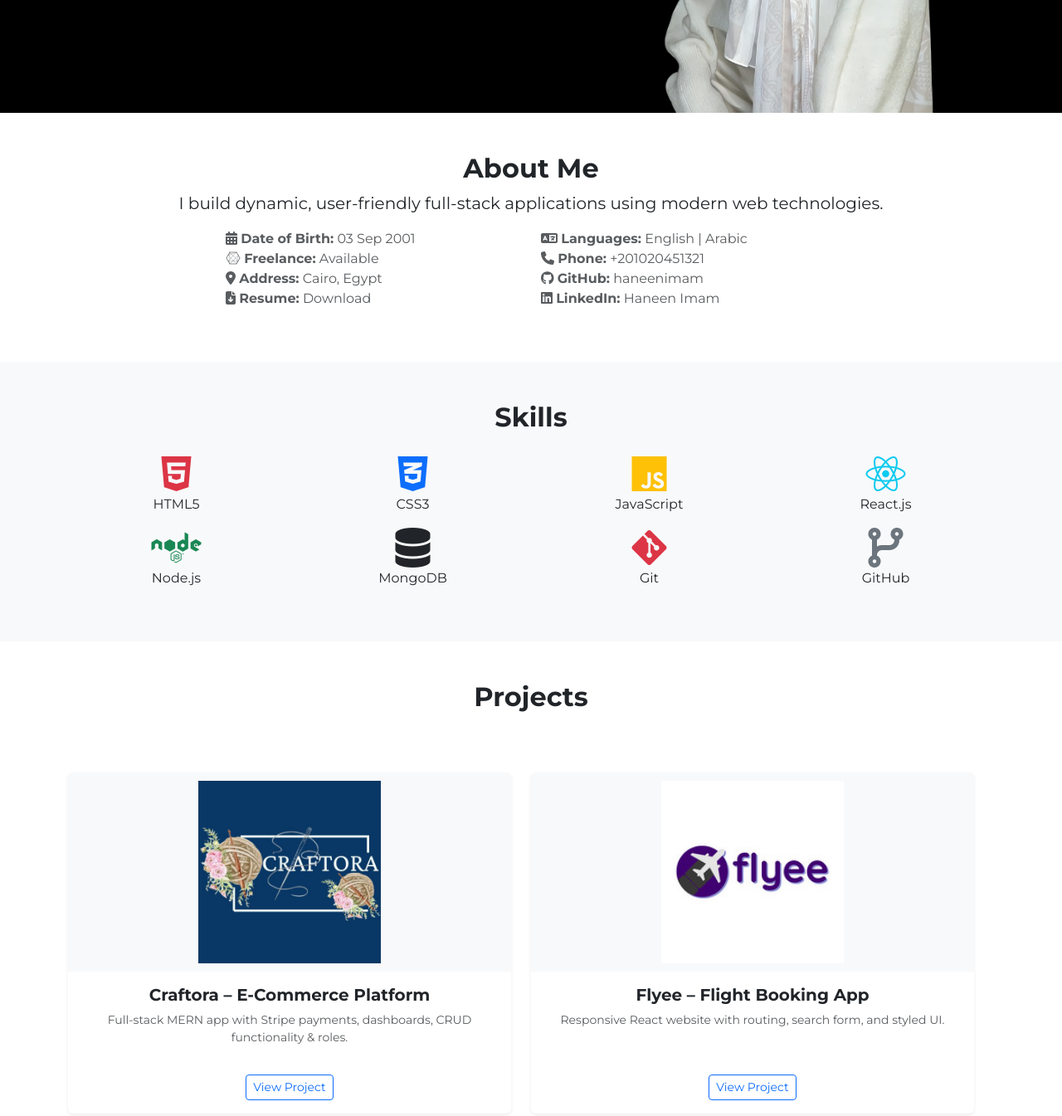
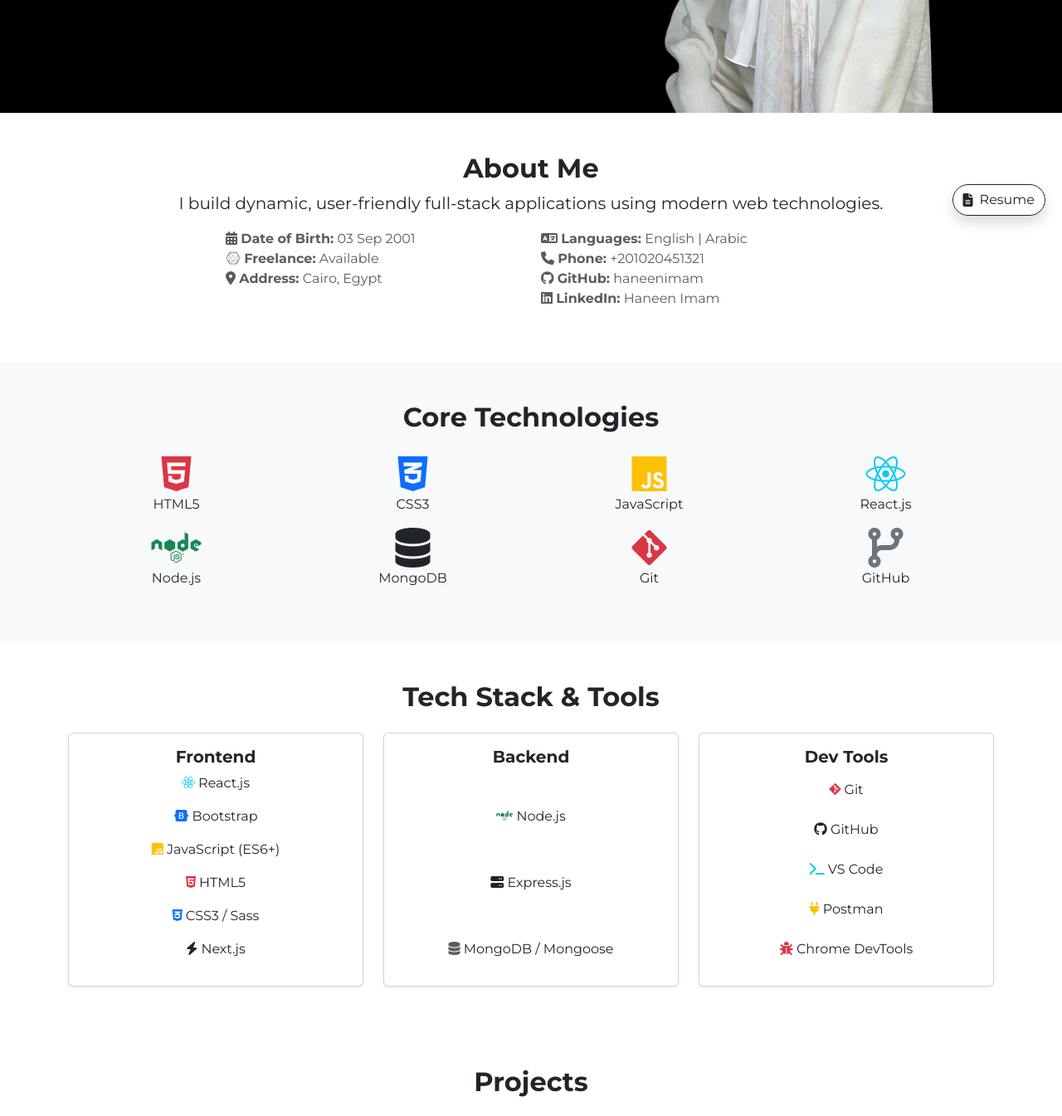
Before and after one commit to haneenimam/my_portfolio, a plain HTML site: page index.html in a window 1280 px wide. Shown: the part 520-1865 px from the top of the page at 83% size. Drawn offline with nearby package versions, Linux system fonts and the light colour scheme.

Commit message:
enhanced

```diff
--- a/index.html
+++ b/index.html
@@ -11,6 +11,8 @@
     <link rel="stylesheet" href="https://cdn.jsdelivr.net/npm/bootstrap@5.3.0/dist/css/bootstrap.min.css" />
     <link rel="stylesheet" href="https://cdnjs.cloudflare.com/ajax/libs/font-awesome/6.4.0/css/all.min.css" />
     <link rel="stylesheet" href="style.css" />
+    <link href="https://unpkg.com/aos@2.3.1/dist/aos.css" rel="stylesheet">
+    <link rel="preload" as="image" href="images/me.png">
 </head>
 
 <body data-bs-spy="scroll" data-bs-target="#navbar">
@@ -48,7 +50,7 @@
     </header>
 
     <!-- About -->
-    <section id="about" class="py-5 text-center">
+    <section id="about" class="py-5 text-center" data-aos="fade-up">
         <div class="container">
             <h2 class="fw-bold">About Me</h2>
             <p class="lead">I build dynamic, user-friendly full-stack applications using modern web technologies.</p>
@@ -58,8 +60,6 @@
                         <li><i class="fa-solid fa-calendar-days"></i> <b>Date of Birth:</b> 03 Sep 2001</li>
                         <li><i class="fa-brands fa-connectdevelop"></i> <b>Freelance:</b> Available</li>
                         <li><i class="fa-solid fa-location-dot"></i> <b>Address:</b> Cairo, Egypt</li>
-                        <li><i class="fa-solid fa-file-arrow-down"></i> <b>Resume:</b> <a href="Haneen-Hamada-Imam.pdf"
-                                download class="text-reset">Download</a></li>
                     </ul>
                 </div>
                 <div class="col-md-4 text-start">
@@ -77,10 +77,11 @@
         </div>
     </section>
 
+
     <!-- Skills -->
     <section id="skills" class="py-5 bg-light text-center">
         <div class="container">
-            <h2 class="fw-bold">Skills</h2>
+            <h2 class="fw-bold">Core Technologies</h2>
             <div class="row mt-4">
                 <div class="col-md-3"><i class="fab fa-html5 fa-3x text-danger"></i>
                     <p>HTML5</p>
@@ -109,6 +110,50 @@
             </div>
         </div>
     </section>
+
+    <section class="py-5 text-center" id="tech-stack" data-aos="fade-up">
+        <div class="container">
+            <h2 class="fw-bold mb-4">Tech Stack & Tools</h2>
+            <div class="row row-cols-1 row-cols-md-3 g-4">
+                <!-- Frontend -->
+                <div class="col">
+                    <div class="card h-100 shadow-sm p-3">
+                        <h5 class="fw-bold">Frontend</h5>
+                        <p><i class="fab fa-react text-info"></i> React.js</p>
+                        <p><i class="fab fa-bootstrap text-primary"></i> Bootstrap</p>
+                        <p><i class="fab fa-js text-warning"></i> JavaScript (ES6+)</p>
+                        <p><i class="fab fa-html5 text-danger"></i> HTML5</p>
+                        <p><i class="fab fa-css3-alt text-primary"></i> CSS3 / Sass</p>
+                        <p><i class="fas fa-bolt text-dark"></i> Next.js</p>
+                    </div>
+                </div>
+
+                <!-- Backend -->
+                <div class="col">
+                    <div class="card h-100 shadow-sm p-3">
+                        <h5 class="fw-bold">Backend</h5>
+                        <p><i class="fab fa-node text-success"></i> Node.js</p>
+                        <p><i class="fas fa-server text-dark"></i> Express.js</p>
+                        <p><i class="fas fa-database text-muted"></i> MongoDB / Mongoose</p>
+                    </div>
+                </div>
+
+                <!-- Tools -->
+                <div class="col">
+                    <div class="card h-100 shadow-sm p-3">
+                        <h5 class="fw-bold">Dev Tools</h5>
+                        <p><i class="fab fa-git-alt text-danger"></i> Git</p>
+                        <p><i class="fab fa-github text-dark"></i> GitHub</p>
+                        <p><i class="fas fa-terminal text-info"></i> VS Code</p>
+                        <p><i class="fas fa-plug text-warning"></i> Postman</p>
+                        <p><i class="fas fa-bug text-danger"></i> Chrome DevTools</p>
+                    </div>
+                </div>
+            </div>
+        </div>
+    </section>
+
+
 
     <!-- Projects -->
     <section id="projects" class="py-5 text-center">
@@ -174,6 +219,17 @@
 
     <script src="https://cdn.jsdelivr.net/npm/bootstrap@5.3.0/dist/js/bootstrap.bundle.min.js"></script>
     <script src="script.js"></script>
+
+    <script src="https://unpkg.com/aos@2.3.1/dist/aos.js"></script>
+    <script>
+        AOS.init();
+    </script>
+    <a href="Haneen-Hamada-Imam.pdf" target="_blank" rel="noopener noreferrer"
+        class="btn btn-outline-dark position-fixed rounded-pill shadow d-flex align-items-center gap-2"
+        style="bottom: 20px; right: 20px; z-index: 1000;">
+        <i class="fas fa-file-lines"></i> Resume
+    </a>
+
 </body>
 
 </html>
--- a/style.css
+++ b/style.css
@@ -53,3 +53,15 @@ section {
 .footer .btn i {
   color: white !important;
 }
+
+#tech-stack .card {
+  transition: transform 0.3s ease;
+  height: 100%;
+  display: flex;
+  flex-direction: column;
+  justify-content: space-between;
+}
+
+#tech-stack .card:hover {
+  transform: scale(1.03);
+}
```
Also changed, not shown: script.js (line endings or trailing spaces).
